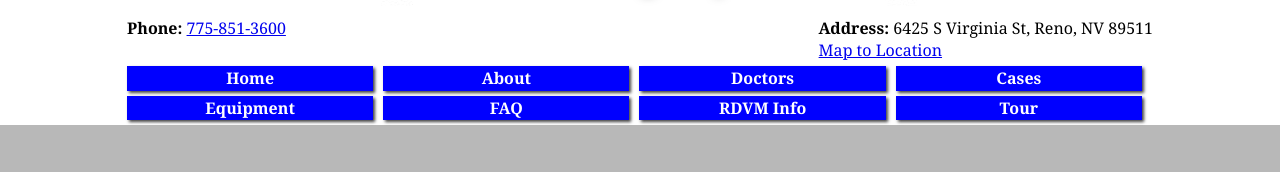
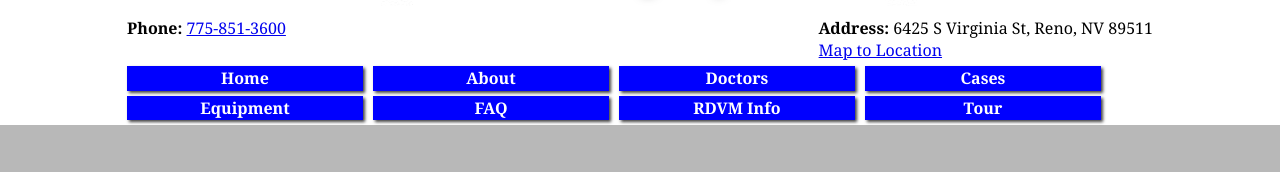
Before and after one commit to jacobgithub/aecreno, a plain HTML site: page index.html in a window 1280 px wide. Shown: the part 71-243 px from the top of the page. Drawn offline with nearby package versions, Linux system fonts and the light colour scheme; a web font is replaced by a local one.

Commit message:
7.15.2015
.nav to 23% (better for phone landscape)

```diff
--- a/css/main.css
+++ b/css/main.css
@@ -435,7 +435,7 @@ h1, h2, h3 {
 
     nav a {
         float: left;
-        width: 24%;
+        width: 23%;
         margin-right: 10px;
         margin-bottom: 5px;
 		-webkit-box-shadow: 2px 2px 3px 0px rgba(0,0,0,0.75);
```
